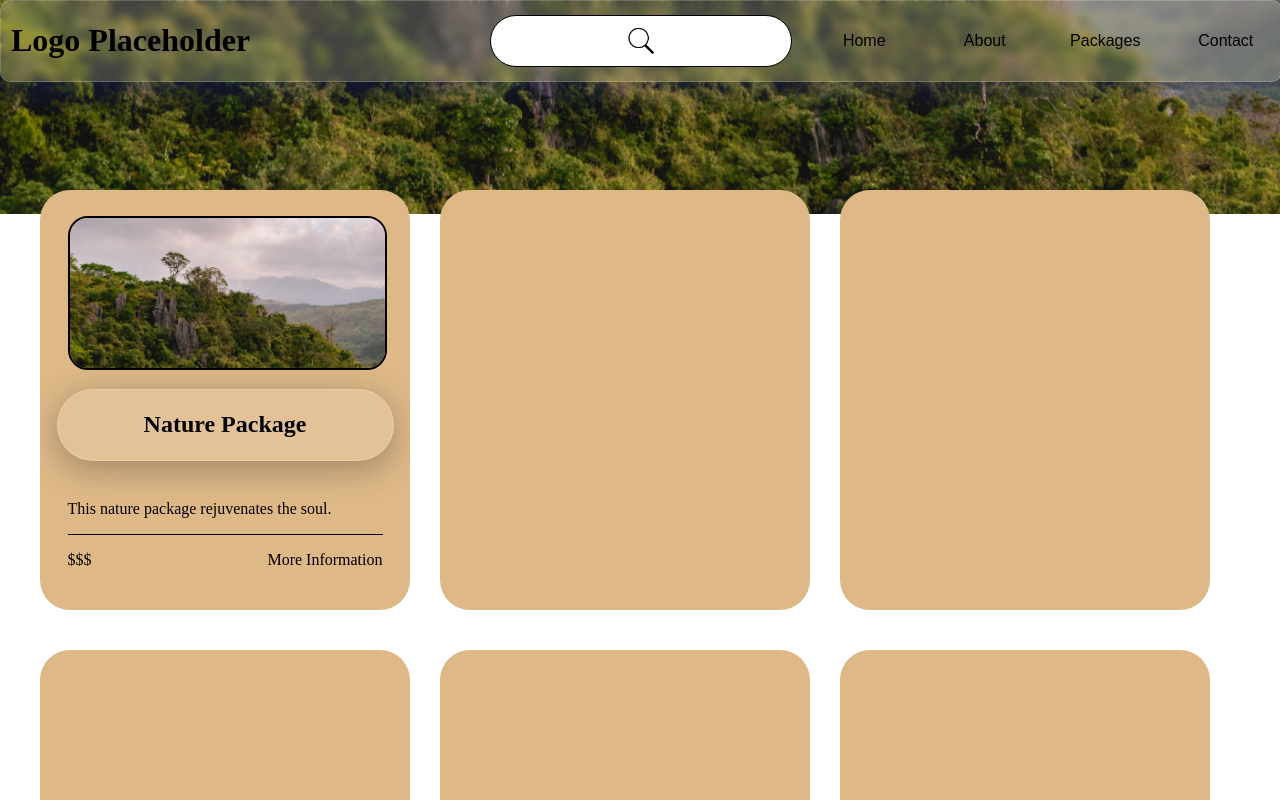
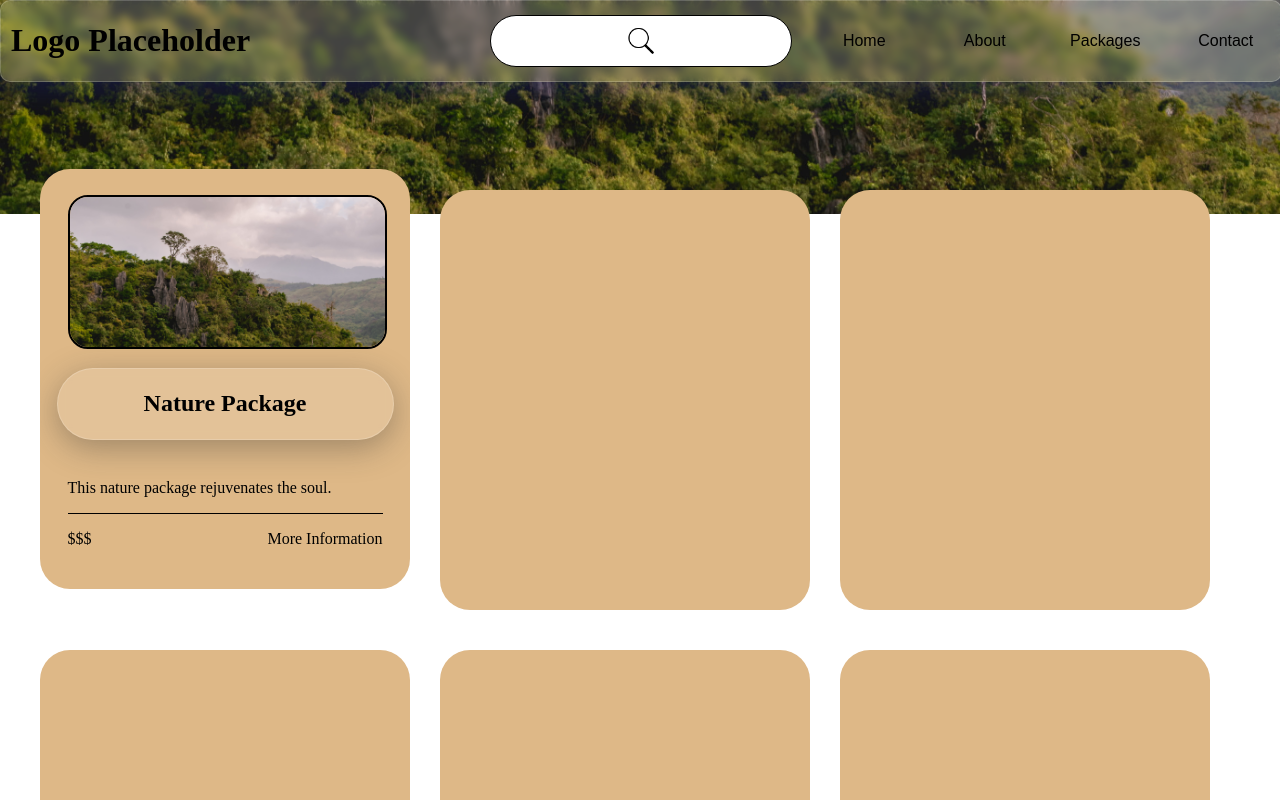
Before and after one commit to BuwieSit/ecovip_web, a React (Create React App) app: page / in a window 1280 px wide. In both pictures the pointer is over the element 225 px from the left and 1068 px from the top of the page. Shown: the part 668-1468 px from the top of the page. Built offline with nearby package versions, Linux system fonts and the light colour scheme; a web font is replaced by a local one.

Commit message:
minimal changes package

```diff
--- a/src/pages/Content/content.css
+++ b/src/pages/Content/content.css
@@ -15,8 +15,12 @@
     grid-template-columns: repeat(3, 400px);
     justify-content: center;
     align-items: center;
+}
+.package-wrapper:hover {
+    transform: translateY(-5%);
+}
 
-}
+
 
 .package-wrapper {
     width: 350px;
@@ -32,6 +36,7 @@
     justify-content: space-evenly;
     overflow: hidden;
     z-index: 80;
+    transition: 0.2s ease;
 }
 .img-wrapper {
     width: 90%;
```
